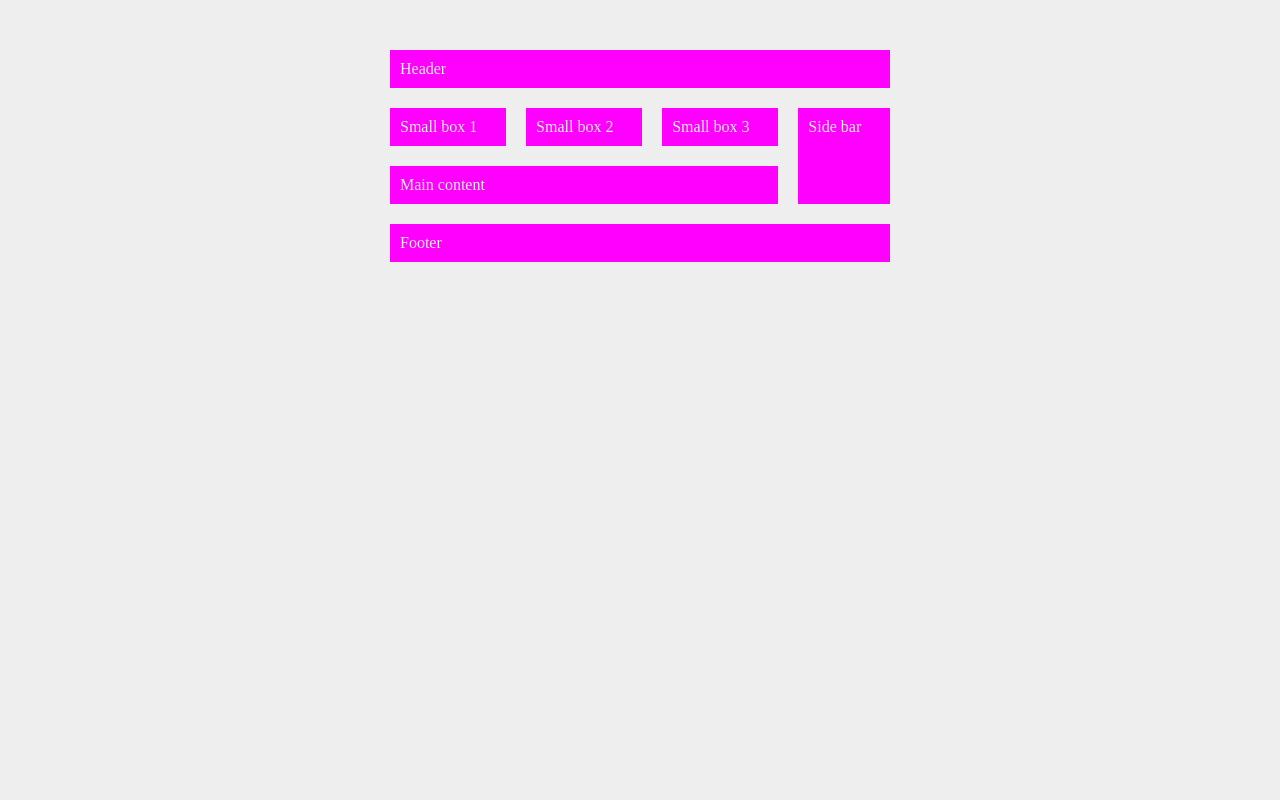
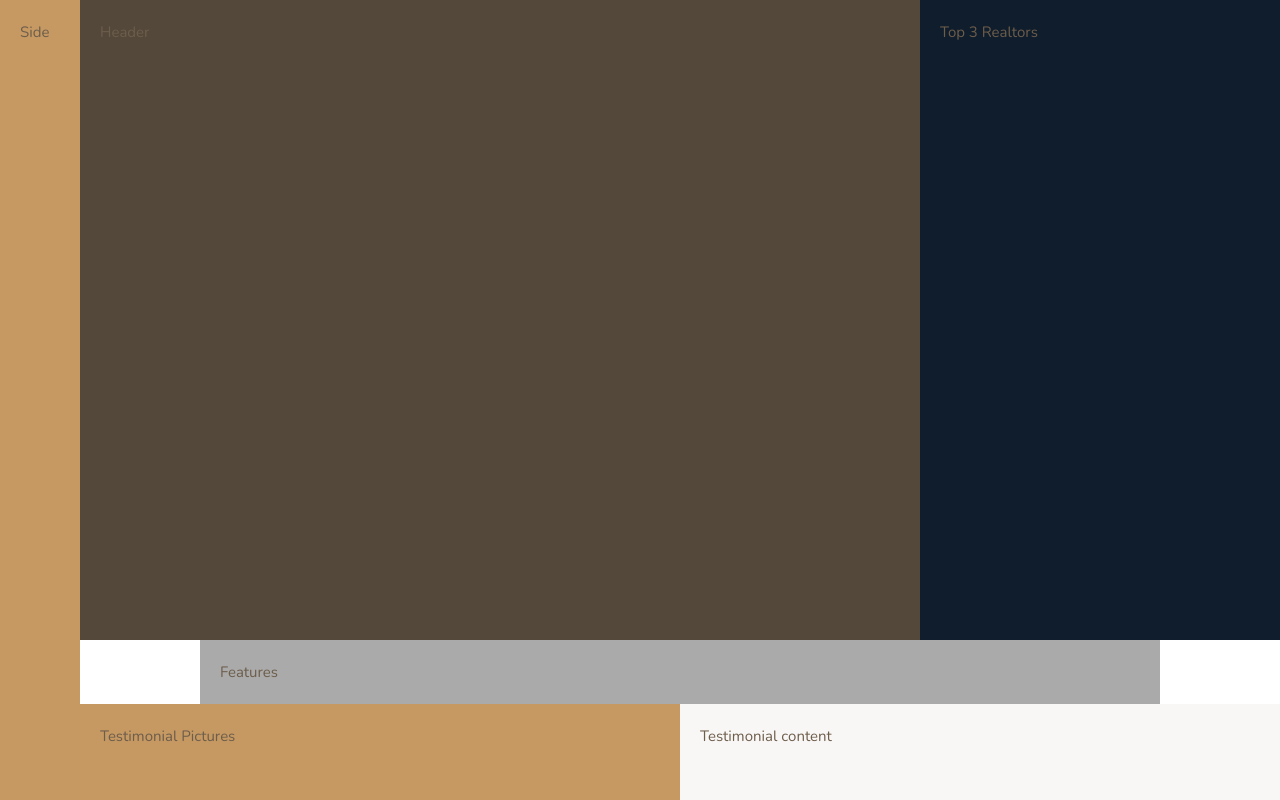
Before and after one commit to Hargent/Nexter, a website: page index.html in a window 1280 px wide. Shown: the top 800 px of the page. Drawn offline with nearby package versions, Linux system fonts and the light colour scheme.

Commit message:
auto-commit

```diff
--- a/Sass/_base.scss
+++ b/Sass/_base.scss
@@ -1,15 +1,58 @@
-// COLOR VARIABLES
-$color-primary: #c69963;
-$color-primary-dark: #B28451;
+:root {
+	// COLOR VARIABLES
+	--primary-color: #c69963;
+	--primary-dark-color: #b28451;
 
-$color-secondary: #101d2c;
+	--secondary-color: #101d2c;
 
-$color-grey-light-1: #f9f7f6;
-$color-grey-light-2: #aaa;
+	--light-grey-1: #f9f7f6;
+	--light-grey-2: #aaa;
 
-$color-grey-dark-1: #54483A;
-$color-grey-dark-2: #6D5D4B;
+	--dark-grey-1: #54483a;
+	--dark-grey-2: #6d5d4b;
 
-// FONT VARIABLES
-$font-primary: 'Nunito', sans-serif;
-$font-display: 'Josefin Sans', sans-serif;
+	// FONT VARIABLES
+	--primary-font: "Nunito", sans-serif;
+	--display-font: "Josefin Sans", sans-serif;
+}
+
+*,
+*::before,
+*::after {
+	padding: 0;
+	margin: 0;
+	box-sizing: inherit;
+}
+html {
+	font-size: 100%; //1rem = 16px
+	box-sizing: border-box;
+}
+body {
+	box-sizing: inherit;
+	font: {
+		family: var(--primary-font);
+		weight: 300;
+	}
+	color: var(--dark-grey-2);
+	list-style: none;
+	line-height: 1.6;
+}
+.container {
+	display: grid;
+	grid-template-rows: 80vh min-content 40vw repeat(3, min-content);
+	grid-template-columns:
+		[sidebar-start]5rem
+		[sidebar-end full-start] minmax(7.5rem, 1fr)
+		[center-start]repeat(
+			16,
+			[col-start] minmax(min-content, 4.375rem) [col-end]
+		)
+		[center-end]
+		minmax(7.5rem, 1fr) [full-end];
+	// align-tracks: center;
+	& > * {
+		padding: 1.25rem;
+		font-size: 0.9375rem;
+	}
+	justify-content: center;
+}
--- a/Sass/_features.scss
+++ b/Sass/_features.scss
@@ -0,0 +1,7 @@
+.features {
+	background-color: var(--light-grey-2);
+	grid-column: center-start / center-end;
+	// grid-area: 2 / center-start / 3 / center-end;
+
+	// grid-column: col-end/col-end 15;
+}
--- a/Sass/_footer.scss
+++ b/Sass/_footer.scss
@@ -0,0 +1,4 @@
+.footer {
+	background-color: var(--secondary-color);
+	grid-column: full-start / full-end;
+}
--- a/Sass/_gallery.scss
+++ b/Sass/_gallery.scss
@@ -0,0 +1,3 @@
+.gallery {
+	grid-column: full-start / full-end;
+}
--- a/Sass/_header.scss
+++ b/Sass/_header.scss
@@ -0,0 +1,4 @@
+.header {
+	background-color: var(--dark-grey-1);
+	grid-column: full-start / col-end 12;
+}
--- a/Sass/_homes.scss
+++ b/Sass/_homes.scss
@@ -0,0 +1,5 @@
+.homes {
+	background-color: var(--secondary-color);
+	grid-column: center-start / center-end;
+	// grid-column: col-end/col-end 15;
+}
--- a/Sass/_realtors.scss
+++ b/Sass/_realtors.scss
@@ -0,0 +1,4 @@
+.realtors {
+	background-color: var(--secondary-color);
+	grid-column: col-start 13 / full-end;
+}
--- a/Sass/_sidebar.scss
+++ b/Sass/_sidebar.scss
@@ -0,0 +1,5 @@
+.sidebar {
+	background-color: var(--primary-color);
+	grid-row: 1/-1;
+	grid-column: sidebar-start/sidebar-end;
+}
--- /dev/null
+++ b/Sass/_testimonial.scss
@@ -0,0 +1,13 @@
+.testimonial {
+	// grid-area: 3 / center-start / 4 / center-end;
+	&__pictures {
+		background-color: var(--primary-color);
+		grid-column: full-start / col-end 8;
+	}
+	&__content {
+		background-color: var(--light-grey-1);
+		// grid-area: 3 / center-start / 4 / center-end;
+
+		grid-column: col-start 9 / full-end;
+	}
+}
--- a/Sass/main.scss
+++ b/Sass/main.scss
@@ -5,48 +5,7 @@
 @import "header";
 @import "realtors";
 @import "features";
-@import "story";
+@import "testimonial";
 @import "homes";
 @import "gallery";
 @import "footer";
-
-.container {
-	background-color: #eee;
-	width: 500px;
-	margin: 30px auto;
-	padding: 20px;
-	//
-	display: grid;
-	// grid-template-rows: repeat(5, 75px); //1fr 1fr;
-	// grid-template-columns: repeat(3, 1fr) 100px; // 1fr 1fr 1fr;
-	grid-gap: 20px;
-	div {
-		background-color: fuchsia;
-		color: #eee;
-		padding: 10px;
-	}
-	grid-template-areas:
-		"header header header header"
-		"Small small small side"
-		"main main main side"
-		"footer footer footer footer";
-}
-.header {
-	// grid-column: 1/-1;
-	grid-area: header;
-}
-.side__bar {
-	grid-row: span 3;
-	grid-area: side;
-}
-.main {
-	grid-area: main;
-
-	// grid-column: 1 / span 3;
-	// grid-row: 3 / span 2;
-}
-.footer {
-	grid-area: footer;
-	// grid-column: 1 / -1;
-	// grid-row: span 1;
-}
--- a/index.html
+++ b/index.html
@@ -14,12 +14,14 @@
 		<title>nexter &mdash; your home, your freedom</title>
 	</head>
 	<body class="container">
-		<div class="header">Header</div>
-		<div class="small__box small__box--1">Small box 1</div>
-		<div class="small__box small__box--1">Small box 2</div>
-		<div class="small__box small__box--1">Small box 3</div>
-		<div class="side__bar">Side bar</div>
-		<div class="main">Main content</div>
-		<div class="footer">Footer</div>
+		<div class="sidebar">Side</div>
+		<header class="header">Header</header>
+		<div class="realtors">Top 3 Realtors</div>
+		<section class="features">Features</section>
+		<div class="testimonial__pictures">Testimonial Pictures</div>
+		<div class="testimonial__content">Testimonial content</div>
+		<section class="homes">Homes</section>
+		<section class="gallery">Gallery</section>
+		<footer class="footer">Footer</footer>
 	</body>
 </html>
```
Also changed, not shown: Sass/_story.scss (deleted), Sass/main.css, css/style.css, 2 other files.
